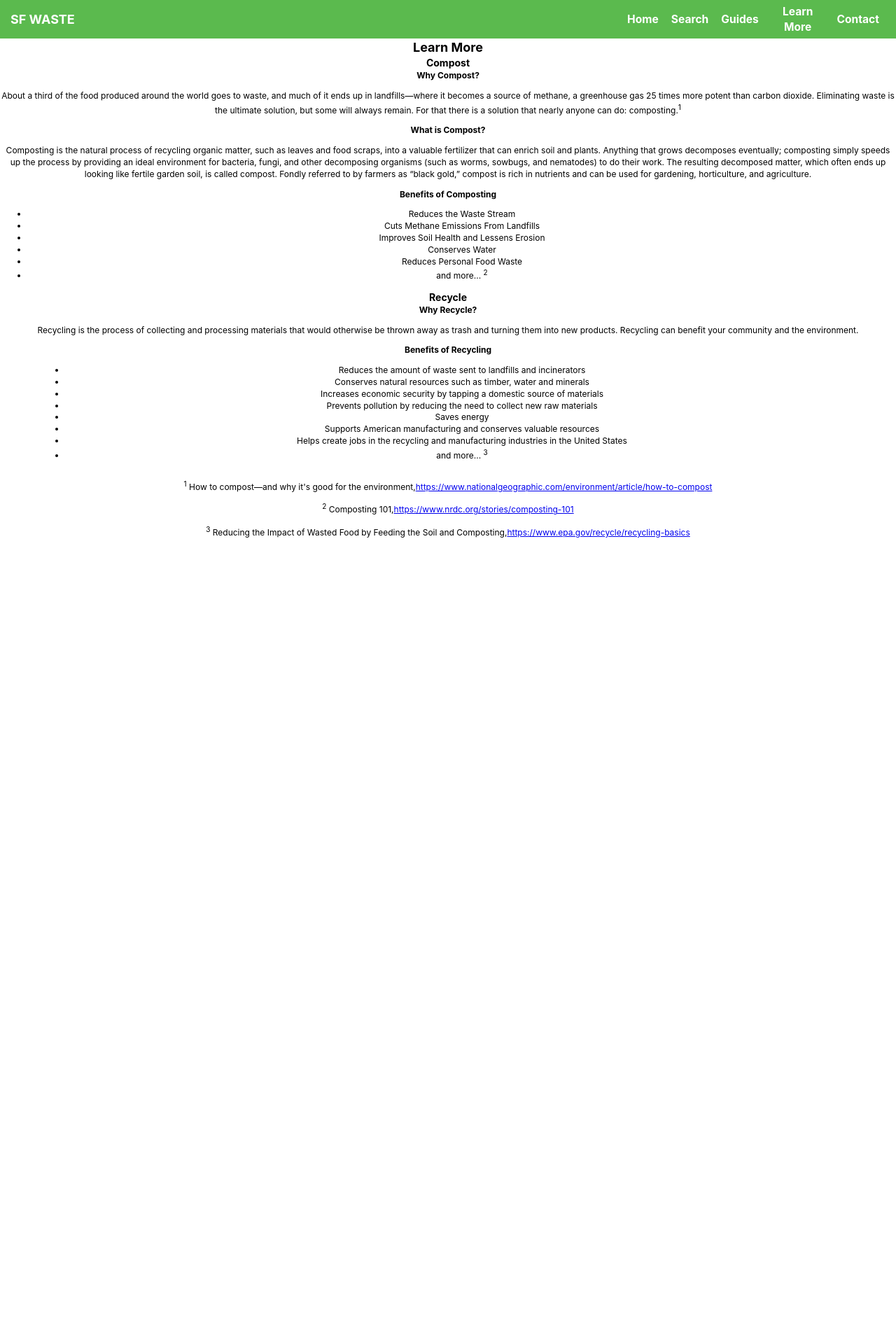
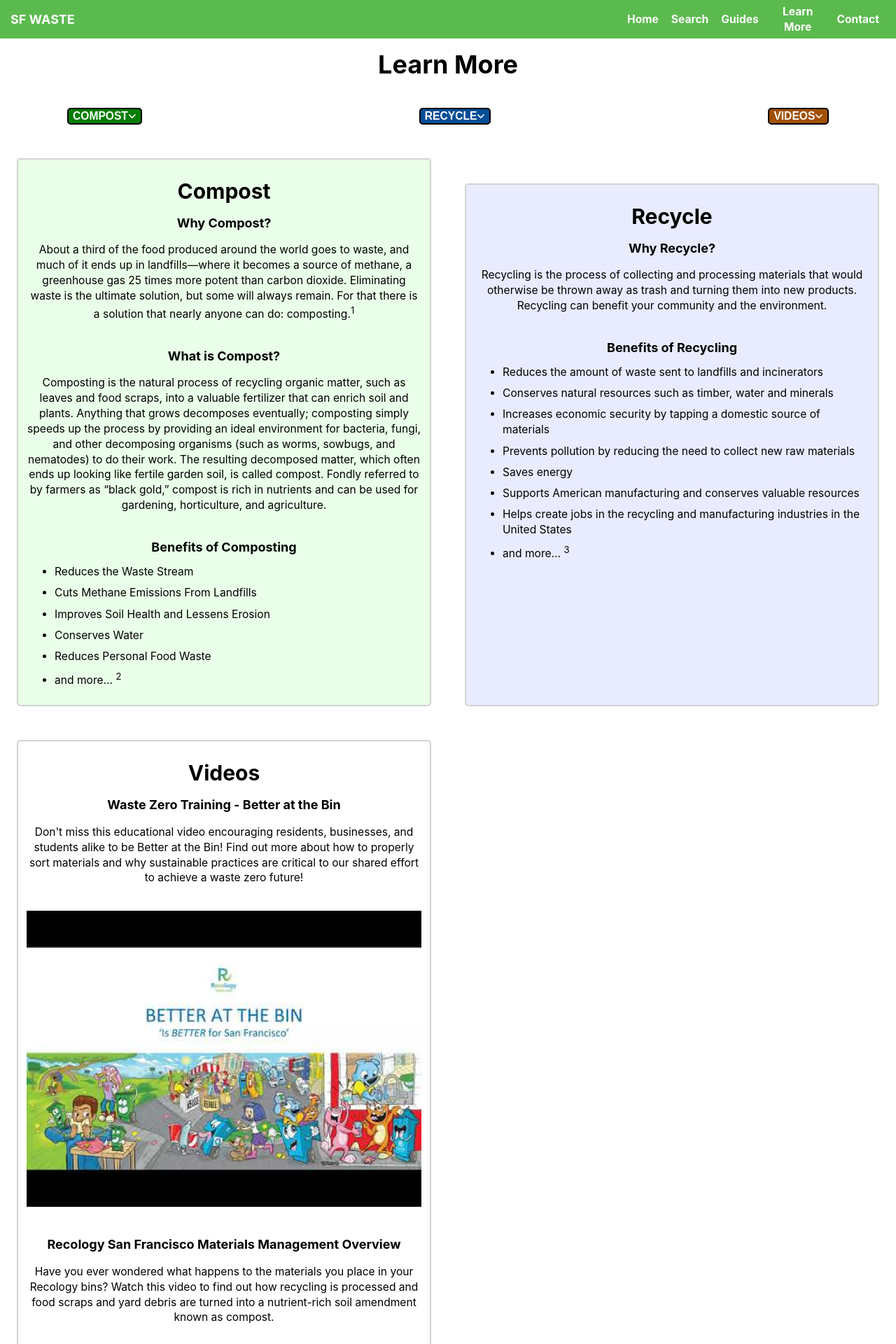
Before and after one commit to connorleavitt/sfwaste, a React (Create React App) app: page /learn in a window 1280 px wide. Shown: the top 1920 px of the page at 70% size. Before the commit the page ends 818 px from the top, so only its background shows below. Built offline with nearby package versions, Linux system fonts and the light colour scheme.

Commit message:
Update learn more styling

```diff
--- a/src/App.css
+++ b/src/App.css
@@ -441,6 +441,7 @@ h4 {
 }
 
 /* LEARN section within HOME */
+
 .main-learn-container {
   margin: 1rem 2rem;
   display: flex;
@@ -805,3 +806,112 @@ h4 {
     grid-template-columns: repeat(3, 1fr);
   }
 }
+
+/* LEARN MORE */
+
+.learn-header-title {
+  font-size: 3rem;
+  margin: 1rem;
+}
+
+.learn-btns-wrapper {
+  display: flex;
+  justify-content: space-between;
+  gap: 2rem;
+  border: 0;
+  margin: 2rem 2rem;
+  width: 85%;
+}
+
+.learn-main-container-wrapper {
+  width: 100%;
+}
+
+.learn-btn {
+  border: 2px solid black;
+  border-radius: 5px;
+  color: white;
+}
+
+.learn-btn a {
+  text-decoration: none;
+  color: white;
+  font-weight: bold;
+  font-size: 1.3rem;
+}
+
+.learn-compost-btn {
+  background-color: rgb(2, 125, 0);
+}
+
+.learn-recycle-btn {
+  background-color: rgb(0, 78, 150);
+}
+
+.learn-videos-btn {
+  background-color: rgb(161, 80, 0);
+}
+
+.learn-main-container {
+  margin: 2rem 2rem;
+  padding: 1rem;
+  border: 2px solid lightgray;
+  border-radius: 5px;
+}
+
+.learn-main-container:nth-last-child(2) {
+  margin-top: 5rem;
+}
+
+.learn-main-container.compost {
+  background-color: rgb(233, 255, 233);
+}
+
+.learn-main-container.recycle {
+  background-color: rgb(233, 236, 255);
+}
+
+.learn-main-title {
+  font-size: 2.5rem;
+  margin: 1rem 0;
+}
+
+.learn-info-subtitle {
+  font-size: 1.5rem;
+}
+
+.learn-info-body-content {
+  margin-bottom: 3rem;
+}
+.learn-info-body-content,
+.learn-benefits-list-item {
+  font-size: 1.3rem;
+}
+
+.learn-benefits-list {
+  text-align: left;
+}
+
+.learn-benefits-list-item {
+  margin-bottom: 0.7rem;
+}
+
+.footnotes-container {
+  width: 80%;
+  margin: 3rem 0;
+}
+
+.video-thumbnail-link,
+.video-thumbnail-img {
+  width: 100%;
+  margin: 0 0 3rem 0;
+}
+
+@media (min-width: 600px) {
+  .learn-main-container-wrapper {
+    display: grid;
+    grid-template-columns: 1fr 1fr;
+  }
+  .learn-btn:hover {
+  }
+}
--- a/src/pages/LearnMore.js
+++ b/src/pages/LearnMore.js
@@ -1,32 +1,52 @@
+import { FontAwesomeIcon } from "@fortawesome/react-fontawesome";
 import React from "react";
+import wasteZeroVideoThumbnail from "../assets/img/waste_zero_training_video_thumbnail.jpg";
+import recologyVideoThumbnail from "../assets/img/recology_video_thumbnail.jpg";
 
 export default function LearnMore() {
   return (
     <main className="main">
       <h2 className="learn-header-title">Learn More</h2>
-
-      <div className="learn-main-container">
-        <div className="learn-compost-content-wrapper">
+      <div className="learn-btns-wrapper">
+        <button className="learn-btn learn-compost-btn">
+          <a href="#compost">COMPOST</a>
+          {""}
+          <FontAwesomeIcon icon="fa-solid fa-angle-down" />
+        </button>
+        <button className="learn-btn learn-recycle-btn">
+          <a href="#recycle">RECYCLE</a>
+          {""}
+          <FontAwesomeIcon icon="fa-solid fa-angle-down" />
+        </button>
+        <button className="learn-btn learn-videos-btn">
+          <a href="#videos">VIDEOS</a>
+          {""}
+          <FontAwesomeIcon icon="fa-solid fa-angle-down" />
+        </button>
+      </div>
+      <div className="learn-main-container-wrapper">
+        <div className="learn-main-container compost">
+          <div className="learn-compost-content-wrapper" id="compost">
             <h3 className="learn-main-title">Compost</h3>
             <h4 className="learn-info-subtitle">Why Compost?</h4>
             <p className="learn-info-body-content">
               About a third of the food produced around the world goes to waste,
               and much of it ends up in landfills—where it becomes a source of
-            methane, a greenhouse gas 25 times more potent than carbon dioxide.
-            Eliminating waste is the ultimate solution, but some will always
-            remain. For that there is a solution that nearly anyone can do:
-            composting.<sup>1</sup>
+              methane, a greenhouse gas 25 times more potent than carbon
+              dioxide. Eliminating waste is the ultimate solution, but some will
+              always remain. For that there is a solution that nearly anyone can
+              do: composting.<sup>1</sup>
             </p>
             <h4 className="learn-info-subtitle">What is Compost?</h4>
-          <p>
-            Composting is the natural process of recycling organic matter, such
-            as leaves and food scraps, into a valuable fertilizer that can
-            enrich soil and plants. Anything that grows decomposes eventually;
-            composting simply speeds up the process by providing an ideal
-            environment for bacteria, fungi, and other decomposing organisms
-            (such as worms, sowbugs, and nematodes) to do their work. The
-            resulting decomposed matter, which often ends up looking like
-            fertile garden soil, is called compost. Fondly referred to by
+            <p className="learn-info-body-content">
+              Composting is the natural process of recycling organic matter,
+              such as leaves and food scraps, into a valuable fertilizer that
+              can enrich soil and plants. Anything that grows decomposes
+              eventually; composting simply speeds up the process by providing
+              an ideal environment for bacteria, fungi, and other decomposing
+              organisms (such as worms, sowbugs, and nematodes) to do their
+              work. The resulting decomposed matter, which often ends up looking
+              like fertile garden soil, is called compost. Fondly referred to by
               farmers as “black gold,” compost is rich in nutrients and can be
               used for gardening, horticulture, and agriculture.
             </p>
@@ -51,14 +71,15 @@ export default function LearnMore() {
             </ul>
           </div>
         </div>
-      <div className="learn-main-container">
-        <div className="learn-recycle-content-wrapper">
+        <div className="learn-main-container recycle">
+          <div className="learn-recycle-content-wrapper" id="recycle">
             <h3 className="learn-main-title">Recycle</h3>
             <h4 className="learn-info-subtitle">Why Recycle?</h4>
             <p className="learn-info-body-content">
-            Recycling is the process of collecting and processing materials that
-            would otherwise be thrown away as trash and turning them into new
-            products. Recycling can benefit your community and the environment.
+              Recycling is the process of collecting and processing materials
+              that would otherwise be thrown away as trash and turning them into
+              new products. Recycling can benefit your community and the
+              environment.
             </p>
             <h4 className="learn-info-subtitle">Benefits of Recycling</h4>
             <ul className="learn-benefits-list">
@@ -81,13 +102,59 @@ export default function LearnMore() {
                 Supports American manufacturing and conserves valuable resources
               </li>
               <li className="learn-benefits-list-item">
-              Helps create jobs in the recycling and manufacturing industries in
-              the United States
+                Helps create jobs in the recycling and manufacturing industries
+                in the United States
               </li>
               <li className="learn-benefits-list-item">
                 and more... <sup>3</sup>
               </li>
             </ul>
+          </div>
+        </div>
+        <div className="learn-main-container videos">
+          <div className="learn-videos-content-wrapper" id="videos">
+            <h3 className="learn-main-title">Videos</h3>
+            <h4 className="learn-info-subtitle">
+              Waste Zero Training - Better at the Bin
+            </h4>
+            <p className="learn-info-body-content">
+              Don't miss this educational video encouraging residents,
+              businesses, and students alike to be Better at the Bin! Find out
+              more about how to properly sort materials and why sustainable
+              practices are critical to our shared effort to achieve a waste
+              zero future!
+            </p>
+            <a
+              href="https://youtu.be/56-ap6O_Qc0"
+              className="video-thumbnail-link"
+            >
+              <img
+                className="video-thumbnail-img"
+                src={wasteZeroVideoThumbnail}
+                alt="video thumbnail for waste zero training"
+              ></img>
+            </a>
+
+            <h4 className="learn-info-subtitle">
+              Recology San Francisco Materials Management Overview
+            </h4>
+            <p className="learn-info-body-content">
+              Have you ever wondered what happens to the materials you place in
+              your Recology bins? Watch this video to find out how recycling is
+              processed and food scraps and yard debris are turned into a
+              nutrient-rich soil amendment known as compost.
+            </p>
+            <a
+              href="https://youtu.be/z_RnMhL_Xn0"
+              className="video-thumbnail-link"
+            >
+              <img
+                className="video-thumbnail-img"
+                src={recologyVideoThumbnail}
+                alt="video thumbnail for recology"
+              ></img>
+            </a>
+          </div>
         </div>
       </div>
       <div className="footnotes-container">
```
Also changed, not shown: src/assets/img/recology_video_thumbnail.jpg (added), src/assets/img/waste_zero_training_video_thumbnail.jpg (added). Lines whose indentation alone changed are shown as unchanged.
